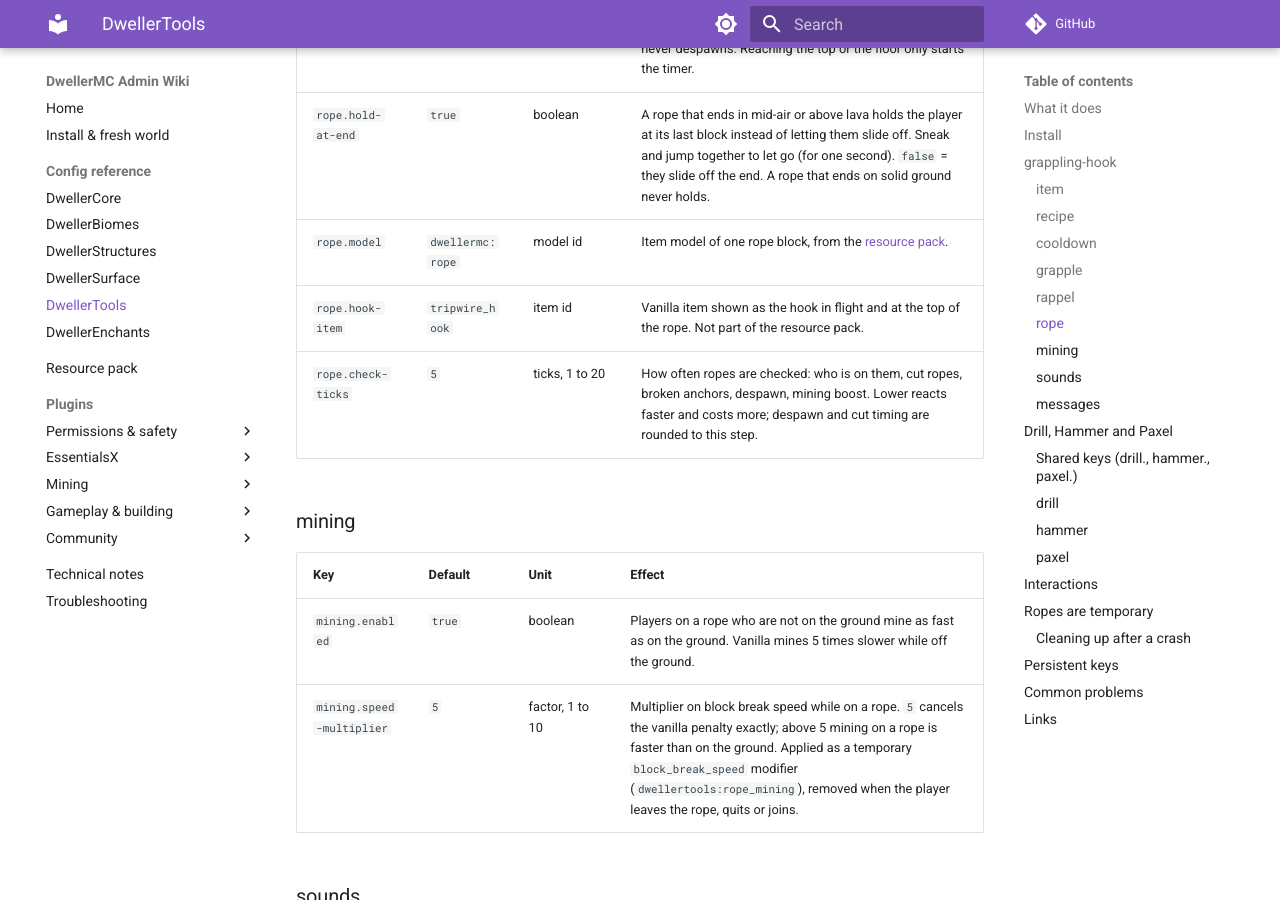
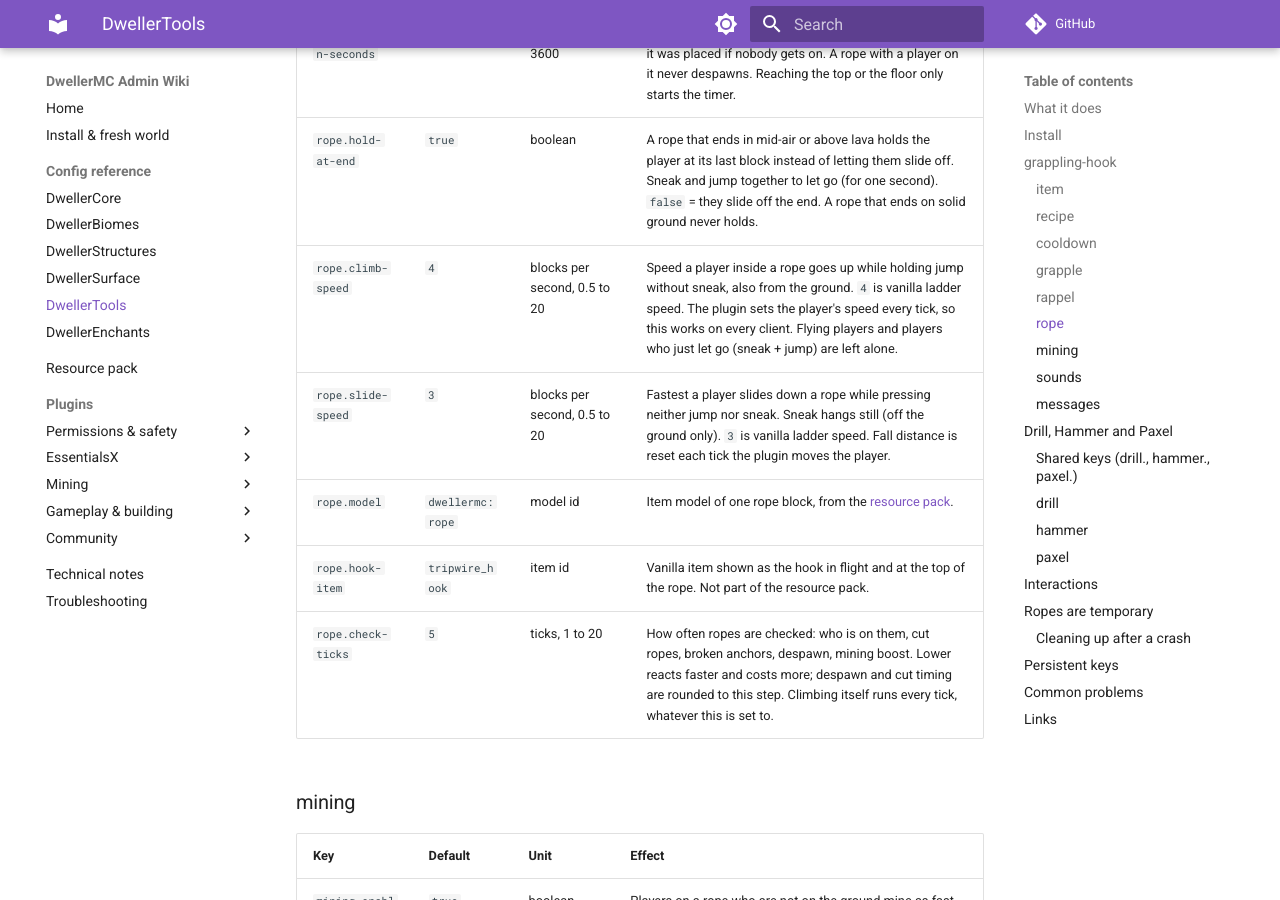
Before and after one commit to Craftyplayz/DwellerMC-admin-wiki, an MkDocs documentation site: the page built from docs/config-tools.md, in a window 1280 px wide and 900 px high, scrolled down 4609 px. Built offline with MkDocs 1.6.1 and Material for MkDocs 9.7.7, drawn with Linux system fonts in a browser that asks for light colours; comment, search, counter and statistics services are not loaded; some of the changed text lies outside the part shown.

Commit message:
Make grappling hook ropes climbable on every client
Co-Authored-By: Claude Opus 5.5 <noreply@anthropic.com>

```diff
--- a/docs/config-tools.md
+++ b/docs/config-tools.md
@@ -8,7 +8,7 @@ File: `plugins/DwellerTools/config.yml` (default: `DwellerTools/src/main/resourc
 
 ## What it does
 
-DwellerTools holds custom tools: the Grappling Hook, and the [Drill, Hammer and Paxel](#drill-hammer-and-paxel) mining tools. The first is the **Grappling Hook**: right-click throws a hook at a block and a climbable rope drops from it, sneak + right-click rappels down from an edge. Players climb the ropes like ladders. Ropes are temporary and removed by the plugin.
+DwellerTools holds custom tools: the Grappling Hook, and the [Drill, Hammer and Paxel](#drill-hammer-and-paxel) mining tools. The first is the **Grappling Hook**: right-click throws a hook at a block and a climbable rope drops from it, sneak + right-click rappels down from an edge. Players climb the ropes like ladders: hold jump to go up, sneak to hang, let go to slide down. Ropes are temporary and removed by the plugin.
 
 How a rope is built: one `minecraft:light` block (level 0, invisible and not solid) per rope block, made climbable by the plugin's own datapack (it adds `minecraft:light` to `#minecraft:climbable`), plus one `item_display` per block that shows the rope texture, and one `item_display` for the hook at the top. Ropes only ever replace air.
 
@@ -20,7 +20,7 @@ How a rope is built: one `minecraft:light` block (level 0, invisible and not sol
 4. Restart. The `dwellertools` datapack should show in `/datapack list enabled`.
 
 !!! warning "Restart, never /reload"
-    The datapack is registered before worlds load. After a `/reload` or a jar added to a running server, ropes are not climbable until a full restart.
+    The datapack is registered before worlds load. After a `/reload` or a jar added to a running server, mobs can't climb ropes until a full restart. Players still can: the plugin moves them itself.
 
 ## grappling-hook
 
@@ -90,9 +90,11 @@ A rappel needs solid ground under the player, an air block in front of their fee
 | `rope.max-per-player` | `2` | ropes, 1 to 100 | Ropes one player can have at once. Placing one more removes their oldest. |
 | `rope.despawn-seconds` | `15` | seconds, 1 to 3600 | Time a rope stays after the last player gets off it, or after it was placed if nobody gets on. A rope with a player on it never despawns. Reaching the top or the floor only starts the timer. |
 | `rope.hold-at-end` | `true` | boolean | A rope that ends in mid-air or above lava holds the player at its last block instead of letting them slide off. Sneak and jump together to let go (for one second). `false` = they slide off the end. A rope that ends on solid ground never holds. |
+| `rope.climb-speed` | `4` | blocks per second, 0.5 to 20 | Speed a player inside a rope goes up while holding jump without sneak, also from the ground. `4` is vanilla ladder speed. The plugin sets the player's speed every tick, so this works on every client. Flying players and players who just let go (sneak + jump) are left alone. |
+| `rope.slide-speed` | `3` | blocks per second, 0.5 to 20 | Fastest a player slides down a rope while pressing neither jump nor sneak. Sneak hangs still (off the ground only). `3` is vanilla ladder speed. Fall distance is reset each tick the plugin moves the player. |
 | `rope.model` | `dwellermc:rope` | model id | Item model of one rope block, from the [resource pack](resource-pack.md). |
 | `rope.hook-item` | `tripwire_hook` | item id | Vanilla item shown as the hook in flight and at the top of the rope. Not part of the resource pack. |
-| `rope.check-ticks` | `5` | ticks, 1 to 20 | How often ropes are checked: who is on them, cut ropes, broken anchors, despawn, mining boost. Lower reacts faster and costs more; despawn and cut timing are rounded to this step. |
+| `rope.check-ticks` | `5` | ticks, 1 to 20 | How often ropes are checked: who is on them, cut ropes, broken anchors, despawn, mining boost. Lower reacts faster and costs more; despawn and cut timing are rounded to this step. Climbing itself runs every tick, whatever this is set to. |
 
 ### mining
 
@@ -189,11 +191,11 @@ Anvil rules, the same for all three: repair with `item.repair-material`, combine
 
 - **[DwellerCore](config-core.md#resource-pack)** sends the resource pack that holds the hook and rope textures. DwellerTools sends nothing itself. If `resource-pack.enabled` is `false`, deliver the pack some other way or players see the base items.
 - **[DwellerSurface](config-surface.md)**: the hook works in the surface world unless that world is in `disabled-worlds`.
-- **Light blocks and the climbable tag.** `minecraft:light` is climbable only while the `dwellertools` datapack is loaded. A plugin or command that clears light blocks cuts ropes; the plugin notices at its next check and removes the rest of the rope.
+- **Light blocks and the climbable tag.** Players climb because the plugin moves them every tick (`rope.climb-speed`, `rope.slide-speed`), not because of the tag: some clients never receive the datapack's addition to `#minecraft:climbable` (seen on a Fabric client, where F3 lists no climbable tag on the rope). The tag still makes ropes climbable for mobs and keeps server-side fall checks in line. `minecraft:light` is in the tag only while the `dwellertools` datapack is loaded. A plugin or command that clears light blocks cuts ropes; the plugin notices at its next check and removes the rest of the rope.
 - **[WorldGuard](plugins/worldguard.md) and [CoreProtect](plugins/coreprotect.md)**: the plugin places rope blocks itself, not on behalf of the player, so region flags do not stop a rope and CoreProtect does not log it. To keep players from hooking a protected building, put its blocks in `grapple.excluded-blocks` or its world in `disabled-worlds`. Players breaking or placing blocks next to ropes are logged as usual.
 - **Mining tools and protection plugins.** The Hammer's extra blocks are broken through the normal break event, so [WorldGuard](plugins/worldguard.md) and [CoreProtect](plugins/coreprotect.md) treat each one as the player's own break. [Veinmine](plugins/veinminer.md) and other break-event plugins see every block too.
-- Anyone can climb any rope, and mobs can too, because the tag is vanilla's climbable tag.
-- Creative and spectator players are not exempt.
+- Anyone can climb any rope. Mobs can too, through the climbable tag.
+- Creative and spectator players are not exempt, except that a flying player is not moved by a rope.
 
 ## Ropes are temporary
 
@@ -227,7 +229,8 @@ Never rename or remove these. Existing items, entities and chunks carry them.
 
 | Symptom | Cause | Fix |
 |---|---|---|
-| Rope is there but players fall through it | The `dwellertools` datapack is not loaded (a `/reload`, or the jar was added to a running server) | Full restart. Check `/datapack list enabled`. |
+| Holding jump in a rope only makes the player hop | DwellerTools is an older build that relied on the climbable tag, which some clients never receive | Update DwellerTools and restart. |
+| Mobs don't climb ropes | The `dwellertools` datapack is not loaded (a `/reload`, or the jar was added to a running server) | Full restart. Check `/datapack list enabled`. |
 | Players see a carrot on a stick and string instead of the textures | The resource pack was not sent or not applied | See [resource pack troubleshooting](resource-pack.md#troubleshooting). |
 | Throws always fail with `The hook can't catch that` | `excluded-blocks`, a face switched off, or the target is not a full solid block | Check `grapple.ceiling`, `wall`, `ledge` and `excluded-blocks`. |
 | Log `Config grappling-hook.recipe: ...` | Bad shape or ingredient | Fix it; the default recipe is used meanwhile. |
```
Also changed, not shown: docs/technical.md (+1 -1 lines), docs/troubleshooting.md (+1 -1 lines).
